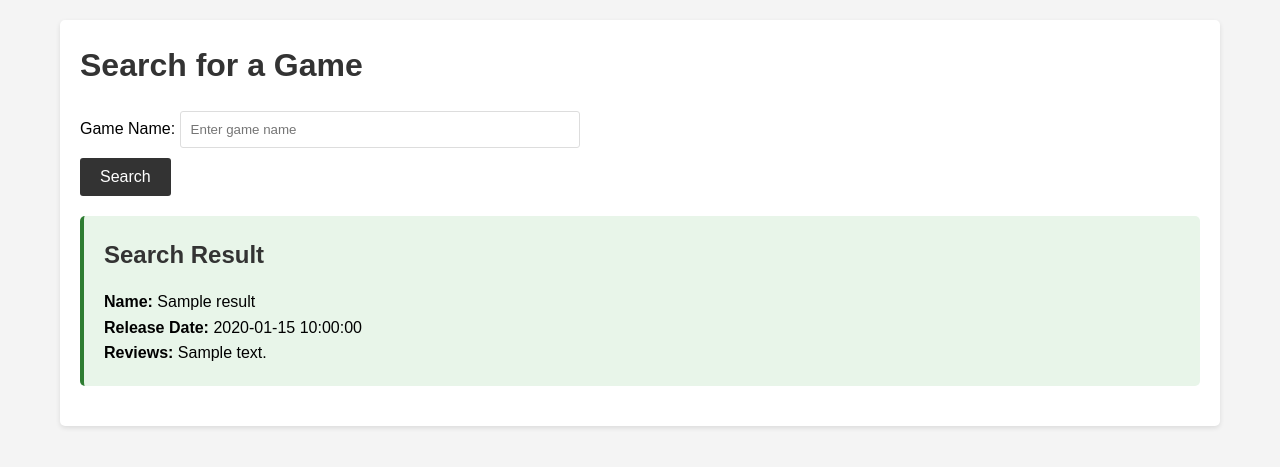
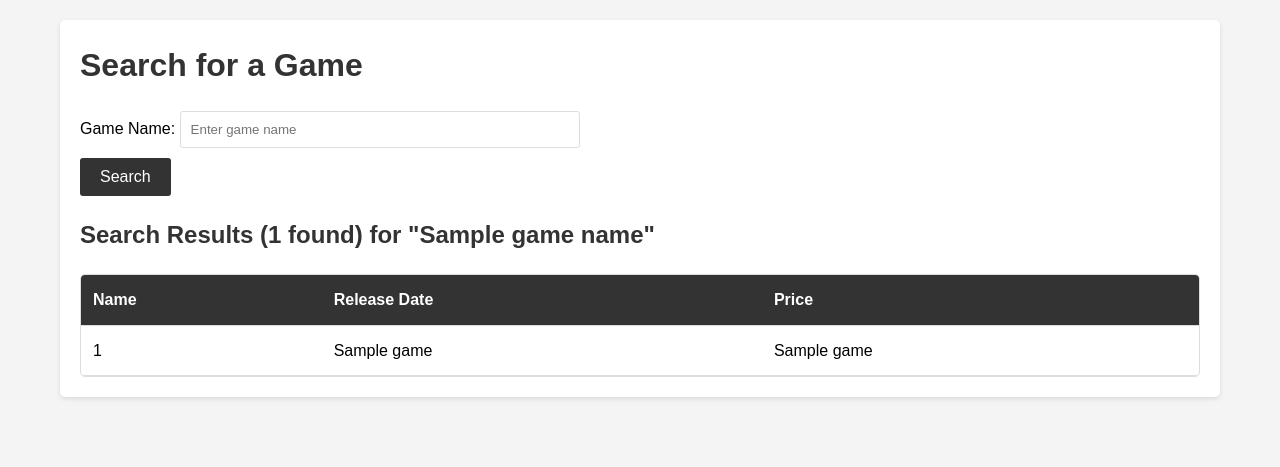
Before and after one commit to MaxLamb22/CSCI403FinalProject, a Flask app: template templates/search.html in a window 1280 px wide. Shown: the part 78-545 px from the top of the page. Run offline with Flask 3, Linux system fonts and the light colour scheme; the template is opened without the code that fills it: most values are stand-ins (such as "Sample title", 1, 10 or a date in 2020).

Commit message:
Updated functionality to show multiple games across various features

```diff
--- a/app.py
+++ b/app.py
@@ -59,30 +59,27 @@ def search():
 
         if not game_name:
             flash("Please enter the name of a game", "warning")
-            return render_template("search.html", result=None)
+            return render_template("search.html", result=None, game_name=None)
 
         try:
             with get_db_connection() as db:
                 cursor = db.cursor()
-                query = "SELECT name, release_date, price FROM steam WHERE name = %s"
-                cursor.execute(query, [game_name])
-                result = cursor.fetchone()
+                query = "SELECT name, release_date, price FROM steam WHERE name ILIKE %s ORDER BY name"
+                search_pattern = f"%{game_name}%"
+                cursor.execute(query, [search_pattern])
+                results = cursor.fetchall()
 
-            if result:
-                return render_template("search.html", result={
-                    'name': result[0],
-                    'release_date': result[1],
-                    'reviews': result[2]
-                })
+            if results:
+                return render_template("search.html", results=results, game_name=game_name)
             else:
                 flash(f"No game found with name: {game_name}", "info")
-                return render_template("search.html", result=None)
+                return render_template("search.html", results=None, game_name=game_name)
 
         except pg8000.Error as e:
             flash(f"Database error: {str(e)}", "error")
-            return render_template("search.html", result=None)
+            return render_template("search.html", results=None, game_name=None)
 
-    return render_template("search.html", result=None)
+    return render_template("search.html", results=None, game_name=None)
 
 @app.route("/result", methods=['POST'])
 def result():
@@ -100,12 +97,12 @@ def result():
                 return render_template('result.html',
                                      message=f"Total games in database: {count}")
 
-            elif action == 'oldest':
-                cursor.execute("SELECT name, release_date, price FROM steam ORDER BY release_date DESC LIMIT 1")
-                result = cursor.fetchone()
+            elif action == 'newest':
+                cursor.execute("SELECT name, release_date, price FROM steam ORDER BY release_date DESC LIMIT 5")
+                result = cursor.fetchall()
                 if result:
                     return render_template('result.html',
-                                         message=f"Newest game: {result[0]} ({result[1]}, {result[2]})")
+                                         games=result)
                 else:
                     return render_template('result.html', message="No games found")
 
--- a/templates/index.html
+++ b/templates/index.html
@@ -5,7 +5,7 @@
 {% block content %}
     <h1>Steam Game Database</h1>
     <p>Welcome to the Steam game database management system!</p>
-
+    <br>
     <h2>All Games</h2>
     {% if games %}
         <div class="table-container">
@@ -37,7 +37,7 @@
         <select name="action" required>
             <option value="">Select an action...</option>
             <option value="count">Count all games</option>
-            <option value="oldest">Find newest game</option>
+            <option value="newest">Find newest games</option>
         </select>
         <br>
         <button type="submit">Execute</button>
--- a/templates/search.html
+++ b/templates/search.html
@@ -12,12 +12,27 @@
         <button type="submit">Search</button>
     </form>
 
-    {% if result %}
-        <div class="result-box">
-            <h2>Search Result</h2>
-            <p><strong>Name:</strong> {{ result.name }}</p>
-            <p><strong>Release Date:</strong> {{ result.release_date }}</p>
-            <p><strong>Reviews:</strong> {{ result.reviews }}</p>
+    {% if results %}
+        <h2>Search Results ({{ results|length }} found) for "{{game_name}}"</h2>
+        <div class="table-container">
+            <table>
+                <thead>
+                    <tr>
+                        <th>Name</th>
+                        <th>Release Date</th>
+                        <th>Price</th>
+                    </tr>
+                </thead>
+                <tbody>
+                    {% for game in results %}
+                    <tr>
+                        <td>{{ game[0] }}</td>
+                        <td>{{ game[1] }}</td>
+                        <td>{{ game[2] }}</td>
+                    </tr>
+                    {% endfor %}
+                </tbody>
+            </table>
         </div>
     {% endif %}
 {% endblock %}
```
Also changed, not shown: templates/result.html (+23 -0 lines).
